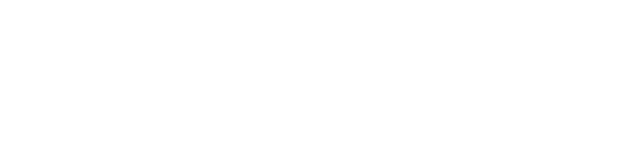
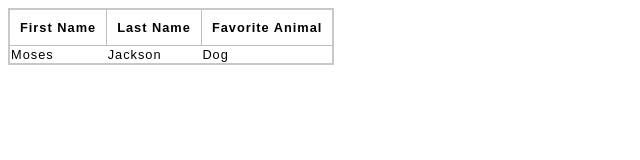
Before and after one commit to Mosejack/newrepo, a plain HTML site: page favorites.html in a window 1280 px wide. Shown: the whole page, without its empty margins (0-640 px from the left). Drawn offline with Linux system fonts and the light colour scheme.

Commit message:
added style to html

```diff
--- a/favorites.html
+++ b/favorites.html
@@ -4,9 +4,25 @@
     <meta charset="UTF-8">
     <meta http-equiv="X-UA-Compatible" content="IE=edge">
     <meta name="viewport" content="width=device-width, initial-scale=1.0">
+    <link href="style.css" rel="stylesheet" />
     <title>Document</title>
 </head>
 <body>
-
+    <table>
+        <thead>
+            <tr>
+                <th scope="col">First Name</th>
+                <th scope="col">Last Name</th>
+                <th scope="col">Favorite Animal</th>
+            </tr>
+        </thead>
+        <tbody>
+            <tr>
+              <td scope="col">Moses</td>
+              <td scope="col">Jackson</td>
+              <td scope="col">Dog</td>
+            </tr>
+        </tbody>
+    </table>
 </body>
 </html>
--- /dev/null
+++ b/style.css
@@ -0,0 +1,11 @@
+th {
+    border: 1px solid rgb(190, 190, 190);
+    padding: 10px;
+}
+table {
+    border-collapse: collapse;
+    border: 2px solid rgb(200, 200, 200);
+    letter-spacing: 1px;
+    font-family: sans-serif;
+    font-size: 0.8rem;
+}
```
